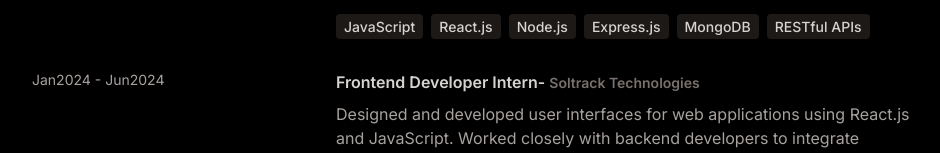
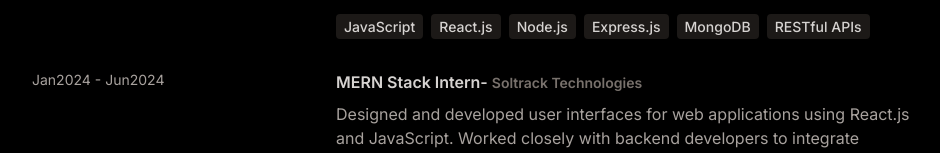
Before and after one commit to MaheshThakor166/Mahesh-Thakor-Portfolio, a React (Vite) app: page / in a window 1280 px wide. Shown: the part 2756-2909 px from the top of the page, without its empty margins (168-1108 px from the left). Built offline with nearby package versions, Linux system fonts and the light colour scheme.

Commit message:
Update index.js

```diff
--- a/src/constants/index.js
+++ b/src/constants/index.js
@@ -18,7 +18,7 @@
   },
   {
     "year": 'Jan2024 - Jun2024',
-    "role": "Frontend Developer Intern",
+    "role": "MERN Stack Intern",
     "company": "Soltrack Technologies",
     "description": "Designed and developed user interfaces for web applications using React.js and JavaScript. Worked closely with backend developers to integrate frontend components with APIs. Implemented responsive designs and optimized frontend performance.",
     "technologies": ["HTML", "CSS","Tailwind-Css","JavaScript", "React.js", "Responsive Design"]
```
